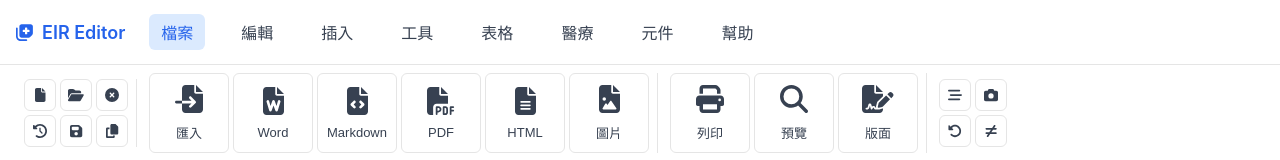
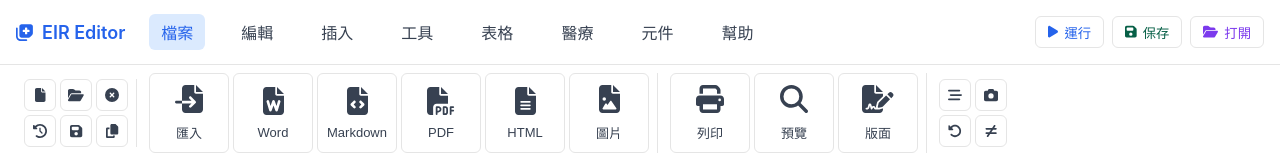
Before and after one commit to leoofchina/eir-editor-web, a Vue app: page / in a window 1280 px wide. Shown: the top 160 px of the page. Built offline with nearby package versions, Linux system fonts and the light colour scheme; grey boxes are pictures that could not be loaded.

Commit message:
1、打开、保存功能

```diff
--- a/src/App.vue
+++ b/src/App.vue
@@ -1,6 +1,14 @@
 <template>
   <div class="editor-container">
-    <MenuBar @select="onSelect"/>
+    <MenuBar
+        @select="onSelect"
+        @run="onRun"
+        @save="onSave"
+        @open="onOpen"
+    />
+
+    <input ref="openFileInput" type="file" accept=".json,.eir"
+           style="display:none" @change="onOpenFileChange">
 
     <ToolbarSwitcher
         :menu="menuKey"
@@ -65,6 +73,196 @@ function onSelect(m){
   menuKey.value = map[m] || 'file'
 }
 
+// —— 預覽（Run）狀態與資料 ——
+const isPreview = ref(false)        // 之後可用於切換 UI 狀態
+let previewValues = {}              // 記錄本次預覽所用的隨機值
+
+// —— 隨機資料工具 ——
+function randomName() {
+  const last = ['王','李','張','劉','陳','楊','黃','趙','吳','周','徐','孫','胡','朱','高','林','何','郭','馬','羅']
+  const first = ['偉','芳','娜','敏','靜','麗','強','磊','軍','洋','勇','艷','杰','娟','濤','凱','秀英','霞','平','剛','婷','超','明','鵬','輝','鑫','宇','欣','佳']
+  const l = last[Math.floor(Math.random()*last.length)]
+  const f1 = first[Math.floor(Math.random()*first.length)]
+  const f2 = Math.random() < 0.3 ? first[Math.floor(Math.random()*first.length)] : ''
+  return l + f1 + f2
+}
+function randomPhone() {
+  let s = '09'; for (let i=0;i<8;i++) s += Math.floor(Math.random()*10); return s
+}
+function randomBirthday() {
+  const t = Math.floor(Math.random()*(new Date(2019,11,31)-new Date(1940,0,1))) + +new Date(1940,0,1)
+  const d = new Date(t); const m = String(d.getMonth()+1).padStart(2,'0'); const day = String(d.getDate()).padStart(2,'0')
+  return `${d.getFullYear()}-${m}-${day}`
+}
+function randomDigits(n){ let s=''; for(let i=0;i<n;i++) s+=Math.floor(Math.random()*10); return s }
+
+// —— {token} → 隨機值 對照 ——
+const tokenGenerators = {
+  patientName:            () => randomName(),
+  patientGender:          () => (Math.random()<0.5?'男':'女'),
+  patientAge:             () => String(Math.floor(Math.random()*70)+1),
+  patientBirthday:        () => randomBirthday(),
+  patientDept:            () => ['內科','外科','心內科','神經內科','兒科','骨科','婦產科','眼科','耳鼻喉科'][Math.floor(Math.random()*9)],
+  patientWard:            () => `${Math.floor(Math.random()*20)+1}病區`,
+  patientCaseNo:          () => 'C'+randomDigits(8),
+  patientInpatientNo:     () => 'I'+randomDigits(10),
+  patientOutpatientNo:    () => 'O'+randomDigits(10),
+  patientAllergy:         () => ['無特殊','青黴素過敏','花生過敏','海鮮過敏'][Math.floor(Math.random()*4)],
+  patientBloodType:       () => ['A','B','O','AB'][Math.floor(Math.random()*4)],
+  patientPhone:           () => randomPhone(),
+  patientEmergencyContact:() => randomName(),
+}
+
+// —— 運行（預覽）：用同一批隨機值替換 {token}；表單元件不受影響 ——
+function onRun() {
+  const el = editorRef.value?.editorElement
+  if (!el) return
+  // 1) 生成一次性預覽值（同名 token 多處出現保持一致）
+  previewValues = {}
+  for (const k in tokenGenerators) previewValues[k] = tokenGenerators[k]()
+  // 2) 文本級替換（不改動 <input>/<textarea> 等標籤）
+  let html = el.innerHTML
+  for (const k in previewValues) {
+    const re = new RegExp('\\{'+k+'\\}', 'g') // 匹配 {token}
+    html = html.replace(re, previewValues[k])
+  }
+  el.innerHTML = html
+  isPreview.value = true
+}
+
+// —— 保存：把表單目前 HTML（內含輸入值）+ 本次預覽替換值 一起導出 ——
+
+// 收集表單值（回傳物件，key 以 name > id > 索引 命名）
+function collectFormValues(rootEl) {
+  const data = {}
+  const pushVal = (k, v, multi=false) => {
+    if (multi) { if (!Array.isArray(data[k])) data[k]=[]; data[k].push(v) }
+    else { data[k] = v }
+  }
+  const els = rootEl.querySelectorAll('input, textarea, select')
+  els.forEach((el, idx) => {
+    const tag = el.tagName.toLowerCase()
+    const type = (el.getAttribute('type')||'').toLowerCase()
+    const key = el.name || el.id || `${tag}_${idx}`
+
+    if (tag === 'textarea') {
+      pushVal(key, el.value)
+    } else if (tag === 'select') {
+      if (el.multiple) {
+        const vals = Array.from(el.selectedOptions).map(o=>o.value)
+        pushVal(key, vals)
+      } else {
+        pushVal(key, el.value)
+      }
+    } else if (tag === 'input') {
+      if (type === 'checkbox') {
+        if (el.checked) pushVal(key, el.value || 'on', true)
+        else if (!(key in data)) data[key] = []   // 保證鍵存在
+      } else if (type === 'radio') {
+        if (el.checked) pushVal(key, el.value || 'on')
+        else if (!(key in data)) data[key] = null
+      } else {
+        pushVal(key, el.value)
+      }
+    }
+  })
+  return data
+}
+
+// 把當前 DOM 序列化為 HTML，且把輸入值真正寫回屬性/內容，避免丟失
+function serializeHTMLWithFormValues(rootEl) {
+  const clone = rootEl.cloneNode(true)
+
+  const origInputs  = rootEl.querySelectorAll('input')
+  const cloneInputs = clone.querySelectorAll('input')
+  origInputs.forEach((el, i) => {
+    const c = cloneInputs[i]
+    c.setAttribute('value', el.value || '')
+    if (el.type === 'checkbox' || el.type === 'radio') {
+      if (el.checked) c.setAttribute('checked','')
+      else c.removeAttribute('checked')
+    }
+  })
+
+  const origAreas  = rootEl.querySelectorAll('textarea')
+  const cloneAreas = clone.querySelectorAll('textarea')
+  origAreas.forEach((el, i) => { cloneAreas[i].textContent = el.value || '' })
+
+  const origSelects  = rootEl.querySelectorAll('select')
+  const cloneSelects = clone.querySelectorAll('select')
+  origSelects.forEach((el, i) => {
+    const c = cloneSelects[i]
+    const o1 = el.querySelectorAll('option')
+    const o2 = c.querySelectorAll('option')
+    o1.forEach((opt, j) => {
+      if (opt.selected) o2[j].setAttribute('selected','')
+      else o2[j].removeAttribute('selected')
+    })
+  })
+
+  return clone.innerHTML
+}
+
+function tsFilename() {
+  const d = new Date()
+  const pad = n => String(n).padStart(2,'0')
+  return `eir-form-${d.getFullYear()}${pad(d.getMonth()+1)}${pad(d.getDate())}-${pad(d.getHours())}${pad(d.getMinutes())}${pad(d.getSeconds())}.json`
+}
+
+function onSave() {
+  const el = editorRef.value?.editorElement
+  if (!el) return
+
+  const values = collectFormValues(el)
+  const html   = serializeHTMLWithFormValues(el)
+
+  const payload = {
+    type: 'eir-form',
+    version: 1,
+    timestamp: new Date().toISOString(),
+    tokens: previewValues || {},   // 本次 {token} 的隨機替換值
+    html,                          // 已含輸入值/選擇狀態的 HTML
+    values                         // 便於服務端直讀或檢索
+  }
+
+  const blob = new Blob([JSON.stringify(payload, null, 2)], { type:'application/json' })
+  const a = document.createElement('a')
+  a.href = URL.createObjectURL(blob)
+  a.download = tsFilename()
+  document.body.appendChild(a); a.click(); a.remove()
+  URL.revokeObjectURL(a.href)
+}
+
+// —— 打開：讀本地檔並恢復到編輯器 ——
+const openFileInput = ref(null)
+
+function onOpen() {
+  openFileInput.value && openFileInput.value.click()
+}
+
+function onOpenFileChange(e) {
+  const file = e.target.files?.[0]
+  if (!file) return
+  const reader = new FileReader()
+  reader.onload = (ev) => {
+    try {
+      const data = JSON.parse(String(ev.target.result||'{}'))
+      const el = editorRef.value?.editorElement
+      if (!el) return
+      if (data && typeof data.html === 'string') {
+        el.innerHTML = data.html                   // 直接恢復完整 HTML（含值）
+      }
+      previewValues = data.tokens || {}            // 保留本次預覽用到的替換值
+      isPreview.value = true
+    } catch (err) {
+      alert('檔案格式錯誤或已損壞')
+    } finally {
+      e.target.value = ''                          // 重置 input 以便下次選同一檔
+    }
+  }
+  reader.readAsText(file)
+}
+
 const editorApi = {
   getJSON: () => editorRef.value?.getJSON?.(),
   setJSON: (j) => editorRef.value?.setJSON?.(j),
--- a/src/components/MenuBar.vue
+++ b/src/components/MenuBar.vue
@@ -16,13 +16,31 @@
         {{ item }}
       </a>
     </div>
+
+    <!-- 在 .menu-items 後面插入 -->
+    <div class="menu-actions">
+      <!-- 運行（預覽） -->
+      <button class="action-button run" title="運行 (預覽)" @click="$emit('run')">
+        <i class="fas fa-play"></i><span>運行</span>
+      </button>
+      <!-- 保存 -->
+      <button class="action-button save" title="保存" @click="$emit('save')">
+        <i class="fas fa-save"></i><span>保存</span>
+      </button>
+      <!--  打開 -->
+      <button class="action-button open" title="打開" @click="$emit('open')">
+        <i class="fas fa-folder-open"></i><span>打開</span>
+      </button>
+    </div>
   </div>
 </template>
 
 <script setup>
   import { ref } from 'vue'
 
-  const emit = defineEmits(['select'])
+  // 增加 run / save 事件
+  const emit = defineEmits(['select','run','save','open'])
+
   const menus = ['檔案','編輯','插入','工具','表格','醫療', '元件', '幫助']
   const active = ref('檔案')
 
@@ -78,4 +96,34 @@
   background:#dbeafe;
   color:#2563eb;
 }
+
+/* 讓中間菜單撐開，右側動作貼右邊 */
+.menu-items { display:flex; gap:24px; flex:1; }
+
+/* 右側動作區 */
+.menu-actions {
+  margin-left: auto;
+  display: flex;
+  align-items: center;
+  gap: 8px;
+}
+
+/* 按鈕外觀 */
+.action-button {
+  display: inline-flex;
+  align-items: center;
+  gap: 6px;
+  height: 32px;
+  padding: 0 12px;
+  border: 1px solid #e5e5e5;
+  border-radius: 6px;
+  background: #fff;
+  color: #374151;
+  cursor: pointer;
+  transition: background .15s;
+}
+.action-button:hover { background:#f3f4f6; }
+.action-button.run  { color:#2563eb; } /* 藍色：運行 */
+.action-button.save { color:#065f46; } /* 綠色：保存 */
+.action-button.open { color:#7c3aed; }
 </style>
```
